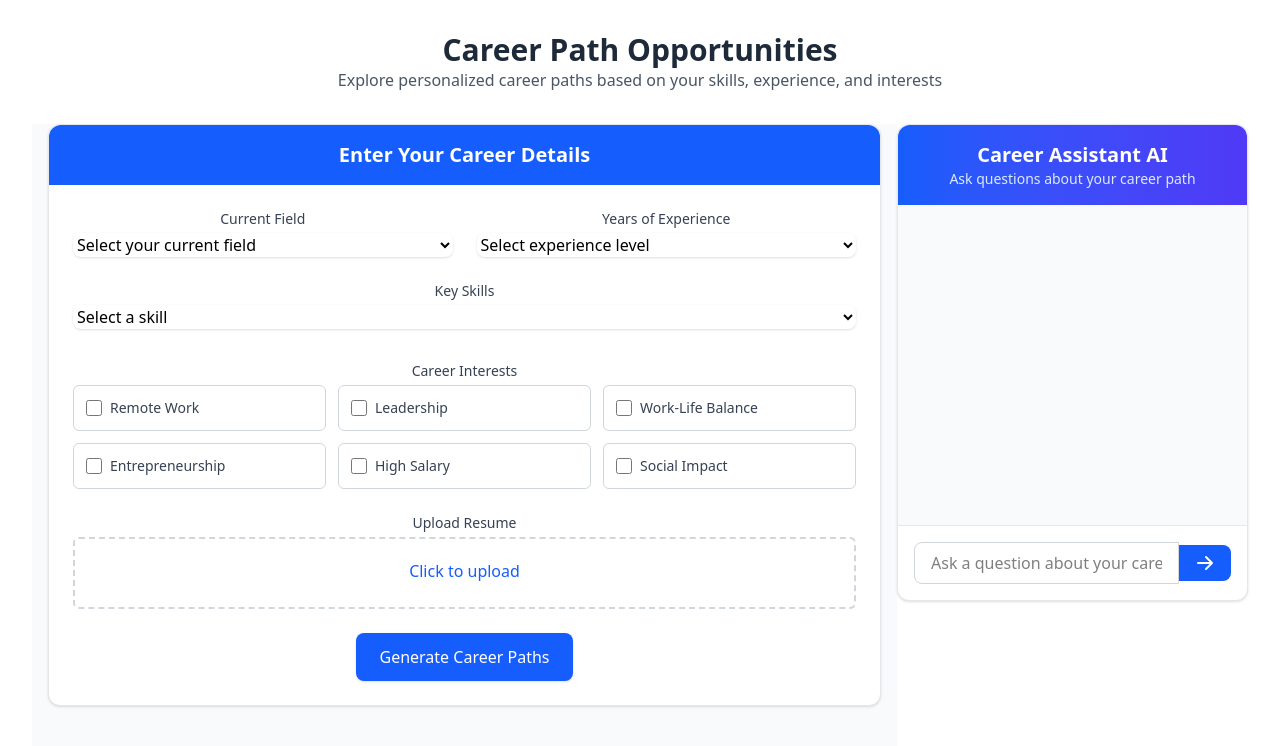
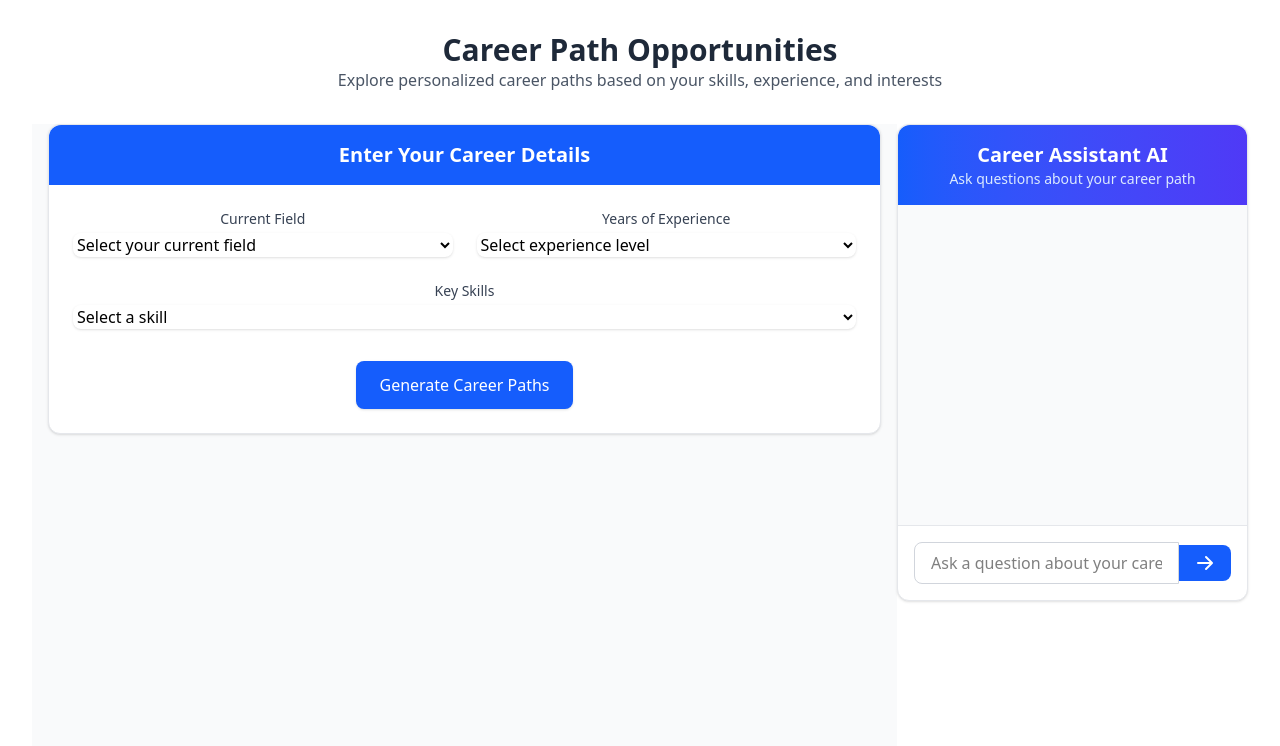
Before and after one commit to yashag710/CareerCounsel, a React (Vite) app in the folder frontend/: page /careerform in a window 1280 px wide. Shown: the top 746 px of the page. Built offline with nearby package versions, Linux system fonts and the light colour scheme.

Commit message:
career form

```diff
--- a/frontend/src/components/CareerPathForm.jsx
+++ b/frontend/src/components/CareerPathForm.jsx
@@ -16,6 +16,8 @@ const CareerPathForm = () => {
   const [selectedSkills, setSelectedSkills] = useState([]);
   const [careerInterests, setCareerInterests] = useState([]);
   const [resume, setResume] = useState(null);
+  const [loading, setLoading] = useState(false);
+  const [message, setMessage] = useState("");
 
   const addSkill = (skill) => {
     if (!selectedSkills.includes(skill)) {
@@ -45,15 +47,39 @@ const CareerPathForm = () => {
     }
   };
 
-  const handleSubmit = (e) => {
+  const handleSubmit = async (e) => {
     e.preventDefault();
-    console.log({
+    setLoading(true);
+    setMessage("");
+
+    const userData = {
       currentField,
       experience,
       selectedSkills,
       careerInterests,
       resume: resume ? resume.name : "No file uploaded",
-    });
+    };
+
+    try {
+      const response = await fetch("http://localhost:5000/api/update-user", {
+        method: "POST",
+        headers: {
+          "Content-Type": "application/json",
+        },
+        body: JSON.stringify(userData),
+      });
+
+      const result = await response.json();
+      if (response.ok) {
+        setMessage("Career paths generated successfully!");
+      } else {
+        setMessage(result.error || "Something went wrong.");
+      }
+    } catch (error) {
+      setMessage("Failed to connect to the server.");
+    }
+
+    setLoading(false);
   };
 
   return (
@@ -140,48 +166,29 @@ const CareerPathForm = () => {
                     </div>
                   </div>
 
-                  {/* Career Interests */}
-                  <div className="mb-6">
-                    <label className="block text-sm font-medium text-gray-700 mb-1">Career Interests</label>
-                    <div className="grid grid-cols-2 md:grid-cols-3 gap-3">
-                      {careerInterestOptions.map((interest) => (
-                        <label key={interest} className="inline-flex items-center border border-gray-300 rounded-md p-3 hover:bg-gray-50 cursor-pointer transition">
-                          <input
-                            type="checkbox"
-                            checked={careerInterests.includes(interest)}
-                            onChange={() => toggleCareerInterest(interest)}
-                            className="rounded text-blue-600 focus:ring-blue-500 h-4 w-4"
-                          />
-                          <span className="ml-2 text-sm text-gray-700">{interest}</span>
-                        </label>
-                      ))}
-                    </div>
+                  {/* Submit Button with Loading Animation */}
+                  <div className="flex justify-center">
+                    <button
+                      type="submit"
+                      className="px-6 py-3 bg-blue-600 hover:bg-blue-700 text-white font-medium rounded-lg shadow-sm transition duration-200 flex items-center"
+                      disabled={loading}
+                    >
+                      {loading ? (
+                        <>
+                          <svg className="animate-spin h-5 w-5 mr-2 text-white" viewBox="0 0 24 24">
+                            <circle className="opacity-25" cx="12" cy="12" r="10" stroke="currentColor" strokeWidth="4"></circle>
+                            <path className="opacity-75" fill="currentColor" d="M4 12a8 8 0 0116 0"></path>
+                          </svg>
+                          Processing...
+                        </>
+                      ) : (
+                        "Generate Career Paths"
+                      )}
+                    </button>
                   </div>
 
-                  {/* Resume Upload */}
-                  <div className="mb-6">
-                    <label className="block text-sm font-medium text-gray-700">Upload Resume</label>
-                    <div className="mt-1 flex items-center justify-center border-2 border-dashed border-gray-300 rounded-md px-6 pt-5 pb-6">
-                      <input
-                        id="resume-upload"
-                        type="file"
-                        accept=".pdf,.docx"
-                        onChange={handleResumeUpload}
-                        className="hidden"
-                      />
-                      <label htmlFor="resume-upload" className="cursor-pointer text-blue-600 hover:text-blue-500">
-                        Click to upload
-                      </label>
-                    </div>
-                    {resume && <p className="text-sm text-gray-700 mt-2">Uploaded: {resume.name}</p>}
-                  </div>
-
-                  {/* Submit Button */}
-                  <div className="flex justify-center">
-                    <button type="submit" className="px-6 py-3 bg-blue-600 hover:bg-blue-700 text-white font-medium rounded-lg shadow-sm transition duration-200">
-                      Generate Career Paths
-                    </button>
-                  </div>
+                  {/* Status Message */}
+                  {message && <p className="text-center text-lg font-semibold mt-4 text-gray-700">{message}</p>}
                 </form>
               </div>
             </div>
```
